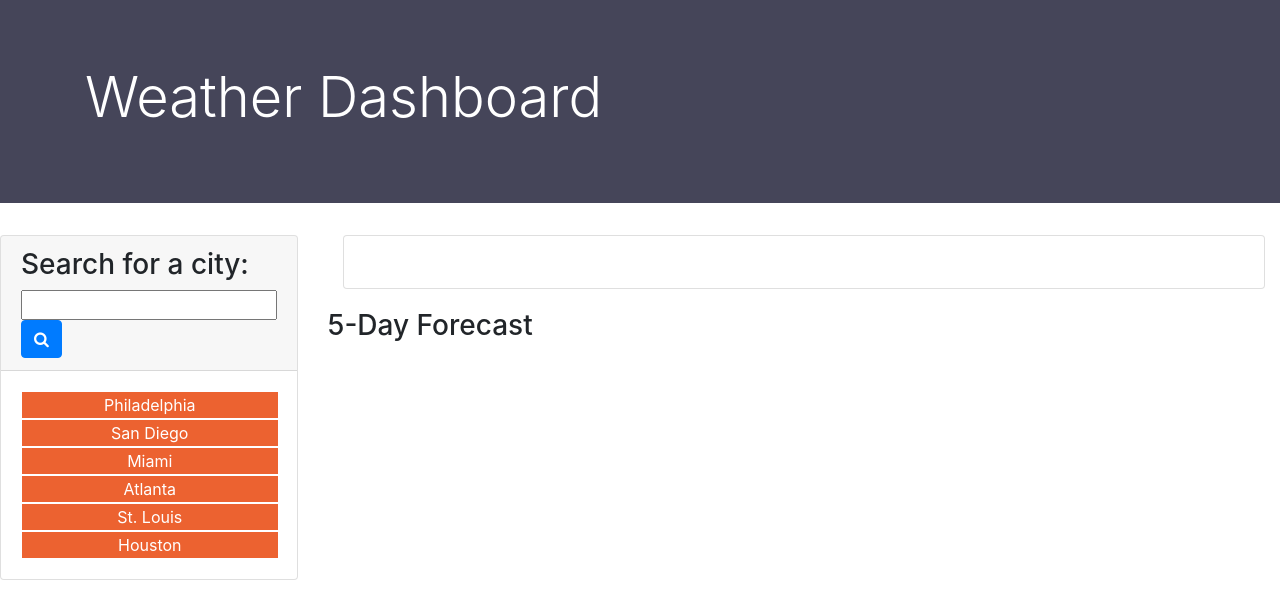
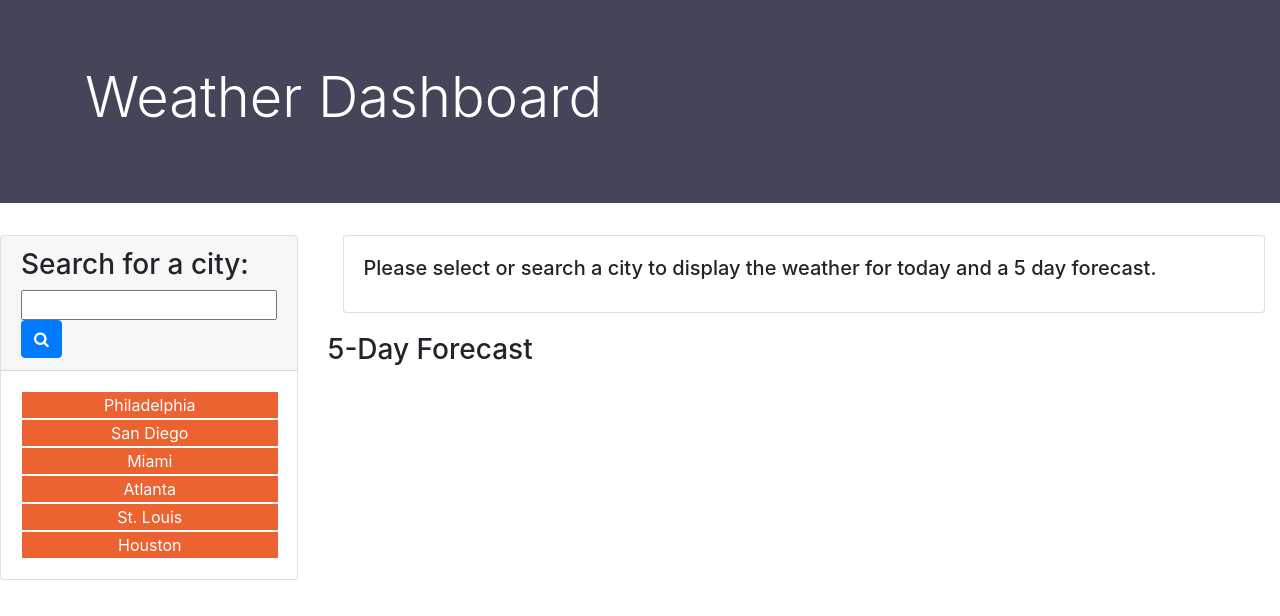
Before and after one commit to kevans0625/Weather-Dashboard, a plain HTML site: page index.html in a window 1280 px wide. Drawn offline with nearby package versions, Linux system fonts and the light colour scheme.

Commit message:
Added in instructions to search for city.

```diff
--- a/index.html
+++ b/index.html
@@ -48,9 +48,9 @@
         <div class="col-9">
             <div class="container">
                 <div class="cover citydisplay">
-                    <div class="card w-100">
+                    <div class="card w-80">
                         <div class="card-body">
-
+                            <h5 class="greeting card-title">Please select or search a city to display the weather for today and a 5 day forecast.</h5>
                             <h3 class="city card-title"></h3> <!-- use to display city date and icon -->
 
                             <div class="card-text temperature"></div>
```
